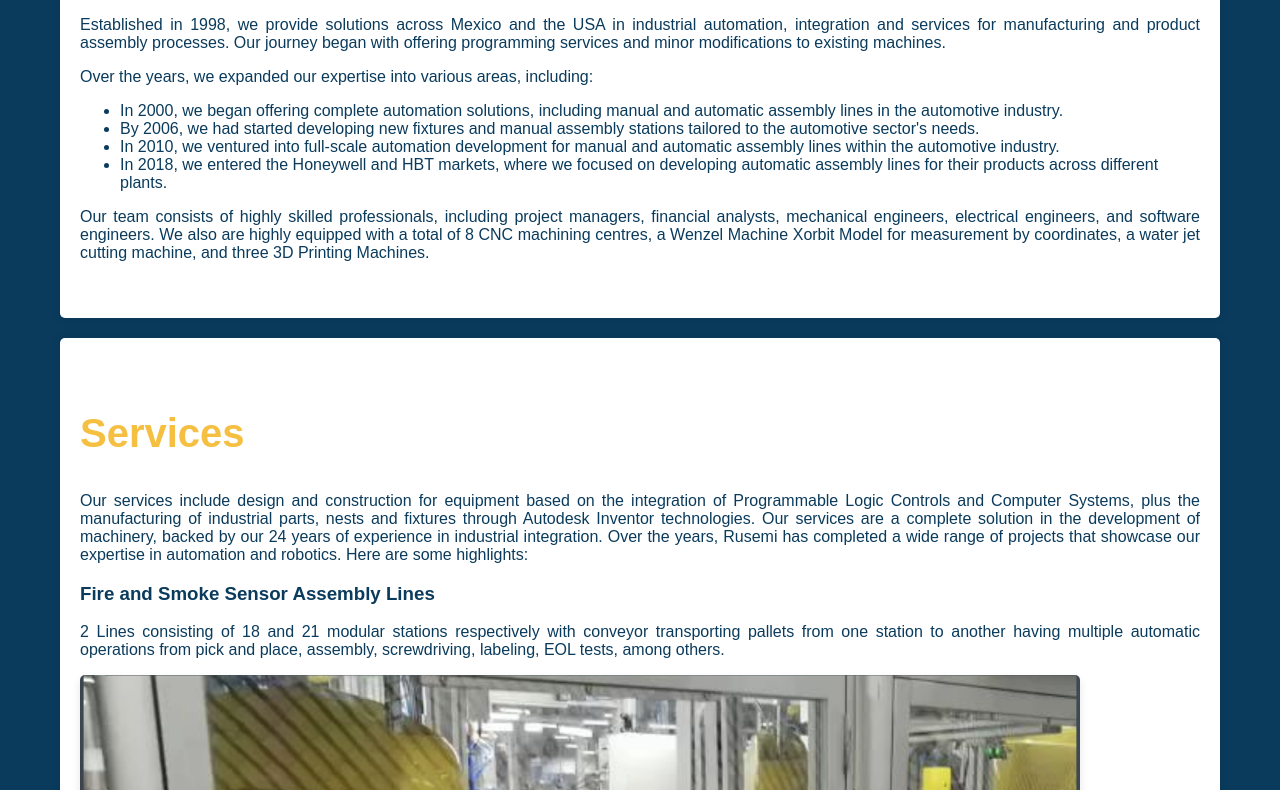
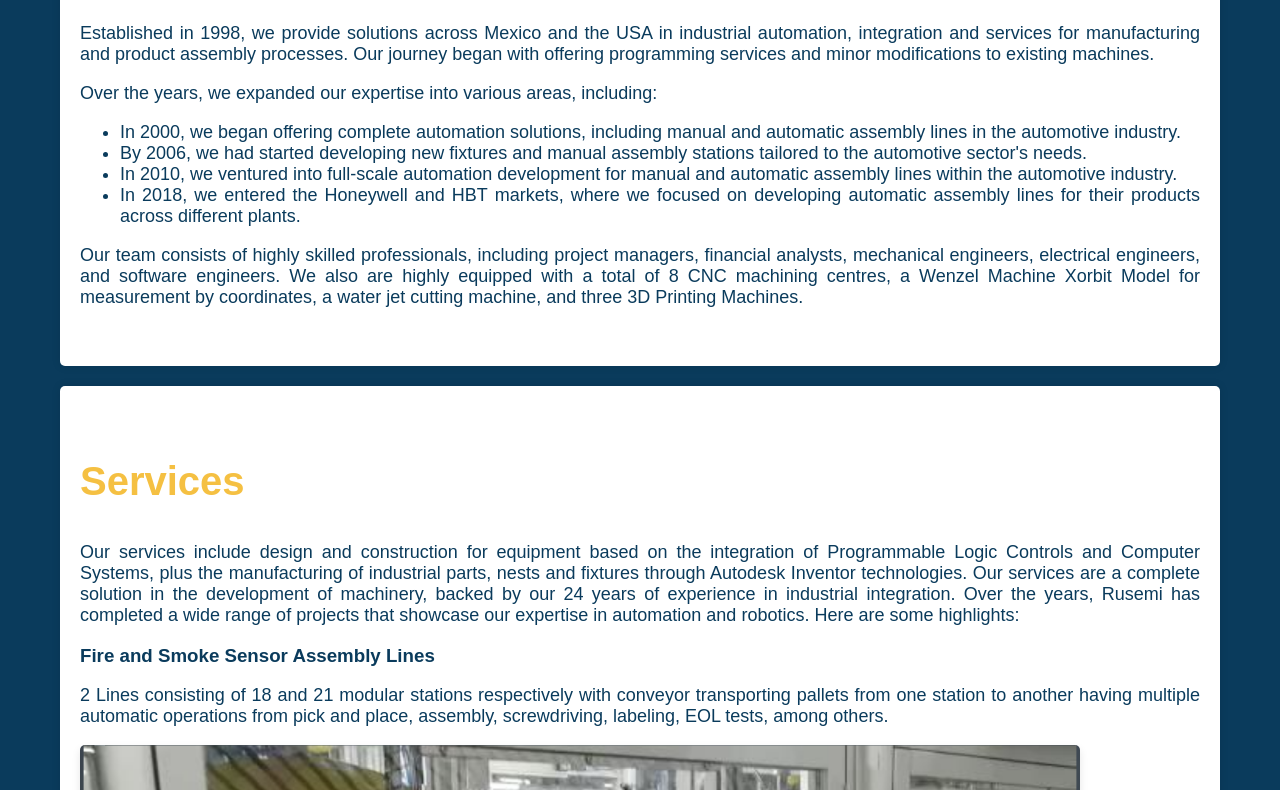
Before and after one commit to sgomez29/Rusemi-LLC, a plain HTML site: page index.html in a window 1280 px wide. Shown: the part 321-1111 px from the top of the page. Drawn offline with Linux system fonts and the light colour scheme.

Commit message:
Update style.css

```diff
--- a/style.css
+++ b/style.css
@@ -7,8 +7,9 @@ body {
     background-color: #0a3b5c; /* Dark blue from the logo */
 }
 
-p{
+p, ul {
     text-align: justify;
+    font-size: 18px;
 }
 
 img {
```
